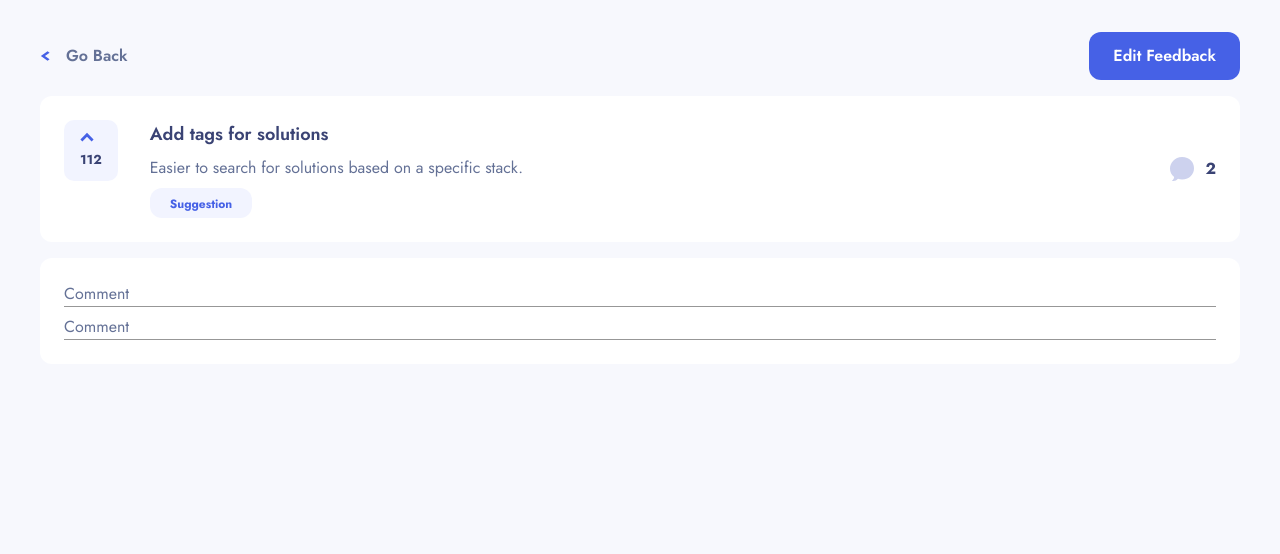
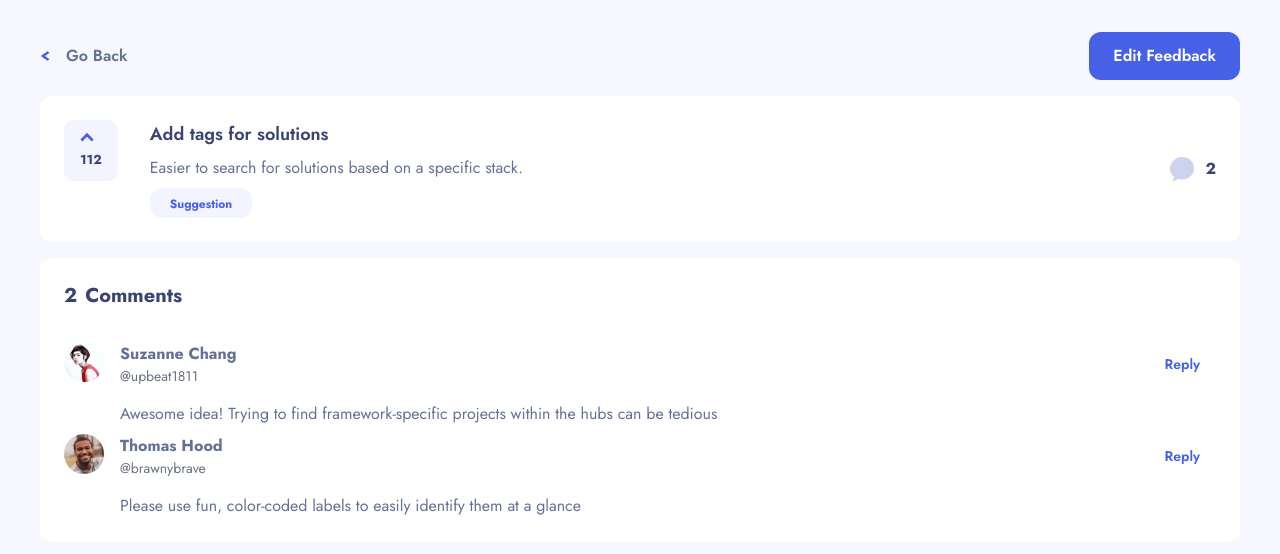
Before and after one commit to miljan-gajic/product-feedback, a Next.js app: page /feedback/1 in a window 1280 px wide. Shown: the top 554 px of the page. Built offline with nearby package versions, Linux system fonts and the light colour scheme.

Commit message:
Comments section done

```diff
--- a/public/assets/data/data.json
+++ b/public/assets/data/data.json
@@ -1,6 +1,6 @@
 {
   "currentUser": {
-    "image": "./assets/user-images/image-zena.jpg",
+    "image": "/assets/user-images/image-zena.jpg",
     "name": "Zena Kelley",
     "username": "velvetround"
   },
@@ -17,7 +17,7 @@
           "id": 1,
           "content": "Awesome idea! Trying to find framework-specific projects within the hubs can be tedious",
           "user": {
-            "image": "./assets/user-images/image-suzanne.jpg",
+            "image": "/assets/user-images/image-suzanne.jpg",
             "name": "Suzanne Chang",
             "username": "upbeat1811"
           }
@@ -26,7 +26,7 @@
           "id": 2,
           "content": "Please use fun, color-coded labels to easily identify them at a glance",
           "user": {
-            "image": "./assets/user-images/image-thomas.jpg",
+            "image": "/assets/user-images/image-thomas.jpg",
             "name": "Thomas Hood",
             "username": "brawnybrave"
           }
@@ -45,7 +45,7 @@
           "id": 3,
           "content": "Also, please allow styles to be applied based on system preferences. I would love to be able to browse Frontend Mentor in the evening after my device’s dark mode turns on without the bright background it currently has.",
           "user": {
-            "image": "./assets/user-images/image-elijah.jpg",
+            "image": "/assets/user-images/image-elijah.jpg",
             "name": "Elijah Moss",
             "username": "hexagon.bestagon"
           }
@@ -54,7 +54,7 @@
           "id": 4,
           "content": "Second this! I do a lot of late night coding and reading. Adding a dark theme can be great for preventing eye strain and the headaches that result. It’s also quite a trend with modern apps and  apparently saves battery life.",
           "user": {
-            "image": "./assets/user-images/image-james.jpg",
+            "image": "/assets/user-images/image-james.jpg",
             "name": "James Skinner",
             "username": "hummingbird1"
           },
@@ -63,7 +63,7 @@
               "content": "While waiting for dark mode, there are browser extensions that will also do the job. Search for 'dark theme' followed by your browser. There might be a need to turn off the extension for sites with naturally black backgrounds though.",
               "replyingTo": "hummingbird1",
               "user": {
-                "image": "./assets/user-images/image-anne.jpg",
+                "image": "/assets/user-images/image-anne.jpg",
                 "name": "Anne Valentine",
                 "username": "annev1990"
               }
@@ -72,7 +72,7 @@
               "content": "Good point! Using any kind of style extension is great and can be highly customizable, like the ability to change contrast and brightness. I'd prefer not to use one of such extensions, however, for security and privacy reasons.",
               "replyingTo": "annev1990",
               "user": {
-                "image": "./assets/user-images/image-ryan.jpg",
+                "image": "/assets/user-images/image-ryan.jpg",
                 "name": "Ryan Welles",
                 "username": "voyager.344"
               }
@@ -93,7 +93,7 @@
           "id": 5,
           "content": "Much easier to get answers from devs who can relate, since they've either finished the challenge themselves or are in the middle of it.",
           "user": {
-            "image": "./assets/user-images/image-george.jpg",
+            "image": "/assets/user-images/image-george.jpg",
             "name": "George Partridge",
             "username": "soccerviewer8"
           }
@@ -112,7 +112,7 @@
           "id": 6,
           "content": "Right now, there is no ability to add images while giving feedback which isn't ideal because I have to use another app to show what I mean",
           "user": {
-            "image": "./assets/user-images/image-javier.jpg",
+            "image": "/assets/user-images/image-javier.jpg",
             "name": "Javier Pollard",
             "username": "warlikeduke"
           }
@@ -121,7 +121,7 @@
           "id": 7,
           "content": "Yes I'd like to see this as well. Sometimes I want to add a short video or gif to explain the site's behavior..",
           "user": {
-            "image": "./assets/user-images/image-roxanne.jpg",
+            "image": "/assets/user-images/image-roxanne.jpg",
             "name": "Roxanne Travis",
             "username": "peppersprime32"
           }
@@ -140,7 +140,7 @@
           "id": 8,
           "content": "I also want to be notified when devs I follow submit projects on FEM. Is in-app notification also in the pipeline?",
           "user": {
-            "image": "./assets/user-images/image-victoria.jpg",
+            "image": "/assets/user-images/image-victoria.jpg",
             "name": "Victoria Mejia",
             "username": "arlen_the_marlin"
           },
@@ -149,7 +149,7 @@
               "content": "Bumping this. It would be good to have a tab with a feed of people I follow so it's easy to see what challenges they’ve done lately. I learn a lot by reading good developers' code.",
               "replyingTo": "arlen_the_marlin",
               "user": {
-                "image": "./assets/user-images/image-zena.jpg",
+                "image": "/assets/user-images/image-zena.jpg",
                 "name": "Zena Kelley",
                 "username": "velvetround"
               }
@@ -160,7 +160,7 @@
           "id": 9,
           "content": "I've been saving the profile URLs of a few people and I check what they’ve been doing from time to time. Being able to follow them solves that",
           "user": {
-            "image": "./assets/user-images/image-jackson.jpg",
+            "image": "/assets/user-images/image-jackson.jpg",
             "name": "Jackson Barker",
             "username": "countryspirit"
           }
@@ -187,7 +187,7 @@
           "id": 10,
           "content": "This would be awesome! It would be so helpful to see an overview of my code in a way that makes it easy to spot where things could be improved.",
           "user": {
-            "image": "./assets/user-images/image-victoria.jpg",
+            "image": "/assets/user-images/image-victoria.jpg",
             "name": "Victoria Mejia",
             "username": "arlen_the_marlin"
           }
@@ -196,7 +196,7 @@
           "id": 11,
           "content": "Yeah, this would be really good. I'd love to see deeper insights into my code!",
           "user": {
-            "image": "./assets/user-images/image-jackson.jpg",
+            "image": "/assets/user-images/image-jackson.jpg",
             "name": "Jackson Barker",
             "username": "countryspirit"
           }
@@ -215,7 +215,7 @@
           "id": 12,
           "content": "Having a path through the challenges that I could follow would be brilliant! Sometimes I'm not sure which challenge would be the best next step to take. So this would help me navigate through them!",
           "user": {
-            "image": "./assets/user-images/image-george.jpg",
+            "image": "/assets/user-images/image-george.jpg",
             "name": "George Partridge",
             "username": "soccerviewer8"
           }
@@ -234,7 +234,7 @@
           "id": 13,
           "content": "I haven't built a portfolio site yet, so this would be really helpful. Might it also be possible to choose layout and colour themes?!",
           "user": {
-            "image": "./assets/user-images/image-ryan.jpg",
+            "image": "/assets/user-images/image-ryan.jpg",
             "name": "Ryan Welles",
             "username": "voyager.344"
           }
@@ -253,7 +253,7 @@
           "id": 14,
           "content": "This would be great! At the moment, I'm just starting challenges in order to save them. But this means the My Challenges section is overflowing with projects and is hard to manage. Being able to bookmark challenges would be really helpful.",
           "user": {
-            "image": "./assets/user-images/image-suzanne.jpg",
+            "image": "/assets/user-images/image-suzanne.jpg",
             "name": "Suzanne Chang",
             "username": "upbeat1811"
           }
@@ -280,7 +280,7 @@
           "id": 15,
           "content": "I'd love to see this! It always makes me so happy to see little details like these on websites.",
           "user": {
-            "image": "./assets/user-images/image-victoria.jpg",
+            "image": "/assets/user-images/image-victoria.jpg",
             "name": "Victoria Mejia",
             "username": "arlen_the_marlin"
           },
@@ -289,7 +289,7 @@
               "content": "Me too! I'd also love to see celebrations at specific points as well. It would help people take a moment to celebrate their achievements!",
               "replyingTo": "arlen_the_marlin",
               "user": {
-                "image": "./assets/user-images/image-suzanne.jpg",
+                "image": "/assets/user-images/image-suzanne.jpg",
                 "name": "Suzanne Chang",
                 "username": "upbeat1811"
               }
--- a/src/app/feedback/[id]/page.tsx
+++ b/src/app/feedback/[id]/page.tsx
@@ -4,6 +4,7 @@ import { Card } from '@/components/Card/Card';
 import React from 'react';
 import { Feedback } from '@/components/Feedback/Feedback';
 import { Comment } from '@/components/Comment/Comment';
+import { calculateTotalComments } from '@/utils/calculateTotalComments';
 
 export default async function FeedbackPage({
   params,
@@ -14,6 +15,7 @@ export default async function FeedbackPage({
   const { description, status, title, upvotes, comments } =
     (await getProductFeedbackById(id)) || {};
 
+  const totalComments = calculateTotalComments(comments);
   return (
     <>
       <SecondaryNav />
@@ -23,13 +25,23 @@ export default async function FeedbackPage({
           status={status || 'suggestion'}
           title={title || ''}
           upvotesCount={upvotes ?? 0}
-          totalComments={comments?.length}
+          totalComments={totalComments}
           feedbackId={+id}
         />
       </Card>
       <Card cs="w-full mt-4">
+        <h1 className="text-secondary-text text-xl font-bold mb-6">
+          <span className="pr-2">{totalComments}</span>
+          {totalComments && totalComments === 1 ? 'Comment' : 'Comments'}
+        </h1>
         {comments?.map(({ id, content, user, replies }) => (
-          <Comment key={id} content={content} user={user} replies={replies} />
+          <Comment
+            key={id}
+            content={content}
+            user={user}
+            replies={replies}
+            totalComments={totalComments}
+          />
         ))}
       </Card>
     </>
--- a/src/components/Button/Button.tsx
+++ b/src/components/Button/Button.tsx
@@ -10,6 +10,7 @@ const buttonVariants = cva(
           'bg-primary text-white hover:bg-primary-hover focus:ring-primary-hover',
         secondary:
           'bg-secondary text-gray-800 hover:bg-secondary-hover focus:ring--secondary text-white',
+        link: 'text-secondary hover:underline focus:ring-secondary',
       },
       size: {
         sm: 'px-4 py-2 text-sm',
@@ -24,21 +25,29 @@ const buttonVariants = cva(
   }
 );
 
-type ButtonProps = React.ButtonHTMLAttributes<HTMLButtonElement> &
+type ButtonProps<T extends React.ElementType> = {
+  as?: T;
+} & React.ButtonHTMLAttributes<HTMLButtonElement> &
   VariantProps<typeof buttonVariants> &
-  PropsWithChildren;
+  PropsWithChildren &
+  React.ComponentPropsWithoutRef<T>;
 
-const Button: React.FC<ButtonProps> = ({
+const Button = <T extends React.ElementType>({
   children,
   variant,
   size,
   className,
+  as,
   ...props
-}) => {
+}: ButtonProps<T>) => {
+  const Component = as || 'button';
   return (
-    <button className={buttonVariants({ variant, size, className })} {...props}>
+    <Component
+      className={buttonVariants({ variant, size, className })}
+      {...props}
+    >
       {children}
-    </button>
+    </Component>
   );
 };
 
--- a/src/components/Comment/Comment.tsx
+++ b/src/components/Comment/Comment.tsx
@@ -1,19 +1,67 @@
 import { Reply } from '@/types/productRequest';
 import { User } from '@/types/user';
-import { cn } from '@/utils/cn';
 import React from 'react';
+import Button from '../Button/Button';
 
 type CommentProps = {
   content: string;
   user: User;
   id?: number;
   replies?: Reply[];
+  replyingTo?: string;
+  totalComments?: number;
 };
 
-export function Comment({ content, user }: CommentProps) {
+export function Comment({
+  content,
+  user,
+  replies,
+  replyingTo,
+  totalComments,
+}: CommentProps) {
   return (
-    <article className={cn('border-b border-b-main-border w-full')}>
-      Comment
+    <article className="flex flex-col space-y-4 w-full">
+      <div className="flex space-x-4">
+        <img
+          src={user.image}
+          alt={`${user.name}'s avatar`}
+          className="w-10 h-10 rounded-full"
+        />
+        <div className="flex-1">
+          <div className="flex items-center justify-between">
+            <div>
+              <h3 id={`comment-${user.username}`} className="font-bold">
+                {user.name}
+              </h3>
+              <p className="text-sm text-gray-500">{`@${user.username}`}</p>
+            </div>
+            <Button
+              variant="link"
+              size="sm"
+              aria-label={`Reply to ${user.name}`}
+            >
+              Reply
+            </Button>
+          </div>
+          <p className="mt-4">
+            {replyingTo && (
+              <span className="text-primary mr-2 font-semibold">{`@${replyingTo}`}</span>
+            )}
+            {content}
+          </p>
+        </div>
+      </div>
+
+      {replies && replies.length > 0 && (
+        <section
+          aria-labelledby={`comment-${user.username}`}
+          className="ml-5 pl-5 border-l-2 border-main-border-fade"
+        >
+          {replies.map((reply, idx) => (
+            <Comment key={idx} {...reply} />
+          ))}
+        </section>
+      )}
     </article>
   );
 }
--- /dev/null
+++ b/src/utils/calculateTotalComments.ts
@@ -0,0 +1,8 @@
+import { Comment } from '@/types/productRequest'
+
+export function calculateTotalComments(comment?: Comment[]): number | undefined {
+  return comment?.reduce((acc, cvalue, _, orgArr) => {
+    acc += 1
+    return acc += cvalue?.replies?.length || 0
+  }, 0)
+}
```
